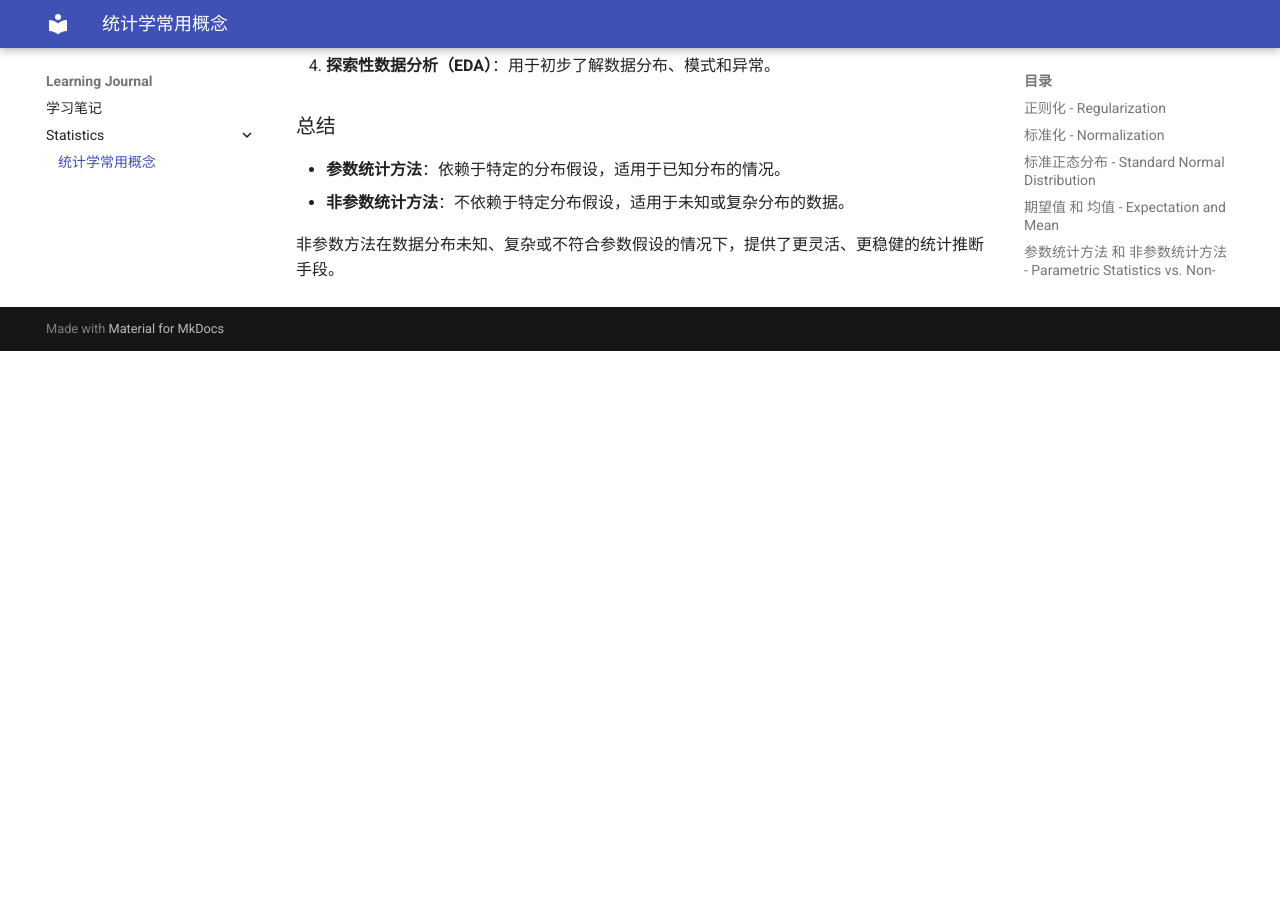
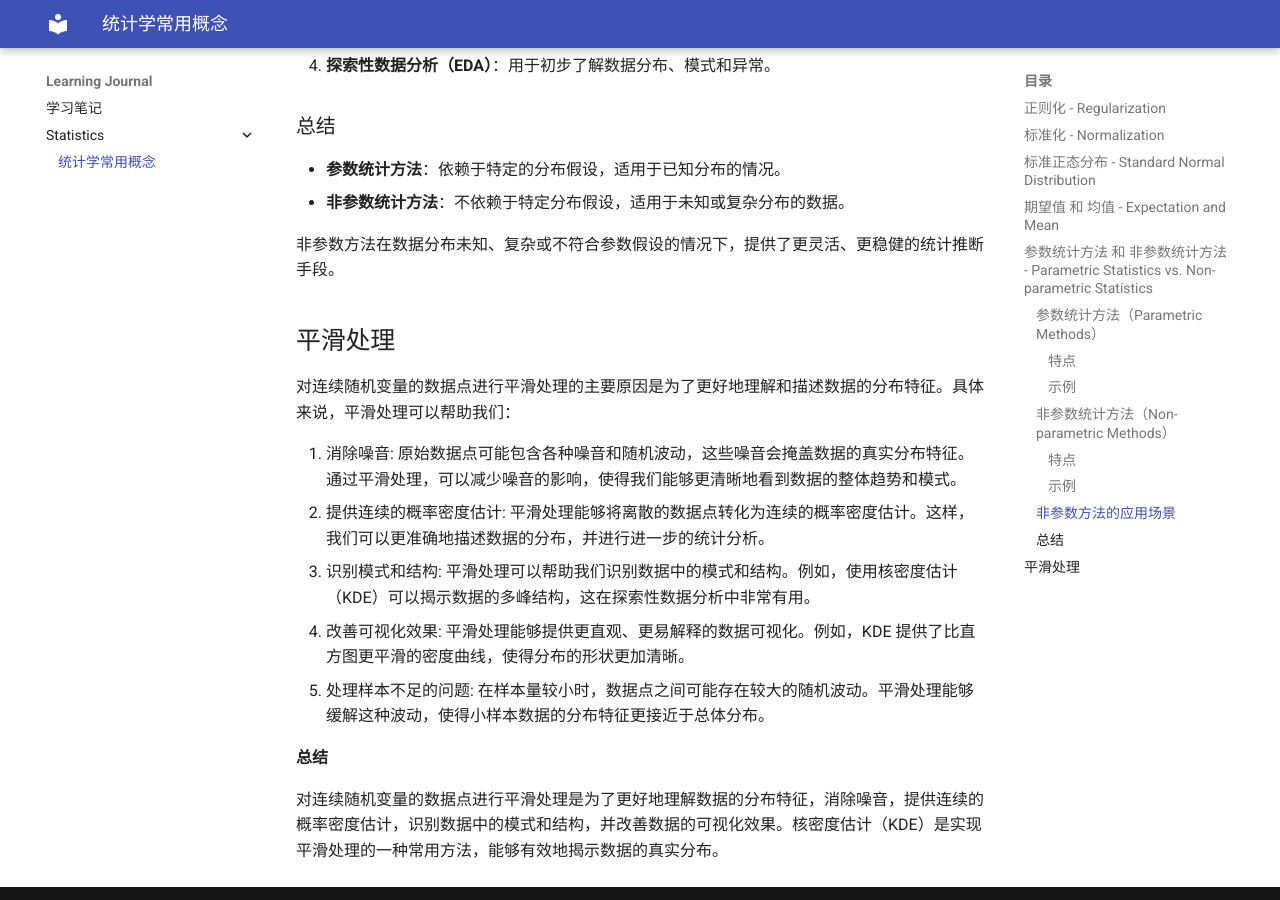
Before and after one commit to szlevinli/learning-journal-doc, an MkDocs documentation site: the page built from docs/Statistics/concept.md, in a window 1280 px wide and 900 px high, scrolled down 5256 px. Built offline with MkDocs 1.6.1 and Material for MkDocs 9.7.7, drawn with Linux system fonts in a browser that asks for light colours; before the commit the page ends 5607 px from its top, so only the background shows below that.

Commit message:
增加"平衡处理"的目的和说明

```diff
--- a/docs/Statistics/concept.md
+++ b/docs/Statistics/concept.md
@@ -191,3 +191,17 @@
 - **非参数统计方法**：不依赖于特定分布假设，适用于未知或复杂分布的数据。
 
 非参数方法在数据分布未知、复杂或不符合参数假设的情况下，提供了更灵活、更稳健的统计推断手段。
+
+## 平滑处理
+
+对连续随机变量的数据点进行平滑处理的主要原因是为了更好地理解和描述数据的分布特征。具体来说，平滑处理可以帮助我们：
+
+1. 消除噪音: 原始数据点可能包含各种噪音和随机波动，这些噪音会掩盖数据的真实分布特征。通过平滑处理，可以减少噪音的影响，使得我们能够更清晰地看到数据的整体趋势和模式。
+2. 提供连续的概率密度估计: 平滑处理能够将离散的数据点转化为连续的概率密度估计。这样，我们可以更准确地描述数据的分布，并进行进一步的统计分析。
+3. 识别模式和结构: 平滑处理可以帮助我们识别数据中的模式和结构。例如，使用核密度估计（KDE）可以揭示数据的多峰结构，这在探索性数据分析中非常有用。
+4. 改善可视化效果: 平滑处理能够提供更直观、更易解释的数据可视化。例如，KDE 提供了比直方图更平滑的密度曲线，使得分布的形状更加清晰。
+5. 处理样本不足的问题: 在样本量较小时，数据点之间可能存在较大的随机波动。平滑处理能够缓解这种波动，使得小样本数据的分布特征更接近于总体分布。
+
+**总结**
+
+对连续随机变量的数据点进行平滑处理是为了更好地理解数据的分布特征，消除噪音，提供连续的概率密度估计，识别数据中的模式和结构，并改善数据的可视化效果。核密度估计（KDE）是实现平滑处理的一种常用方法，能够有效地揭示数据的真实分布。
```
